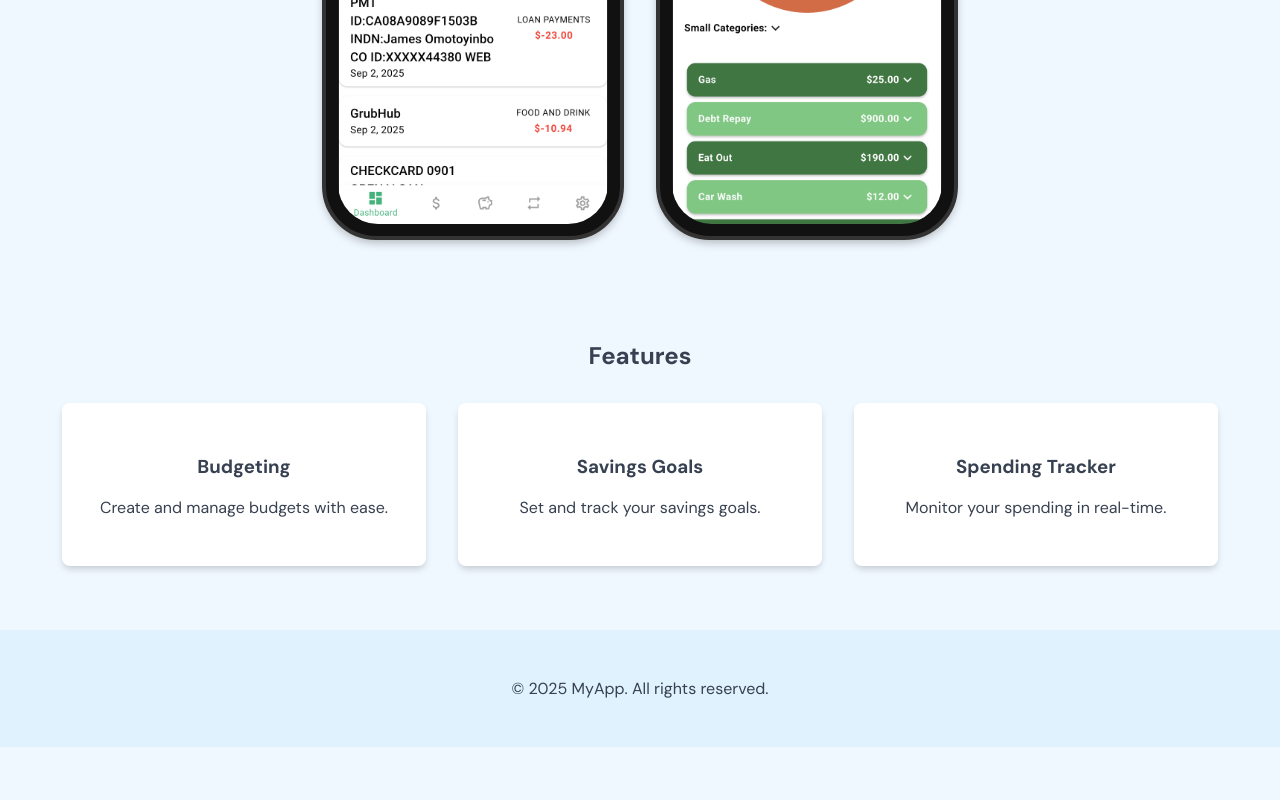
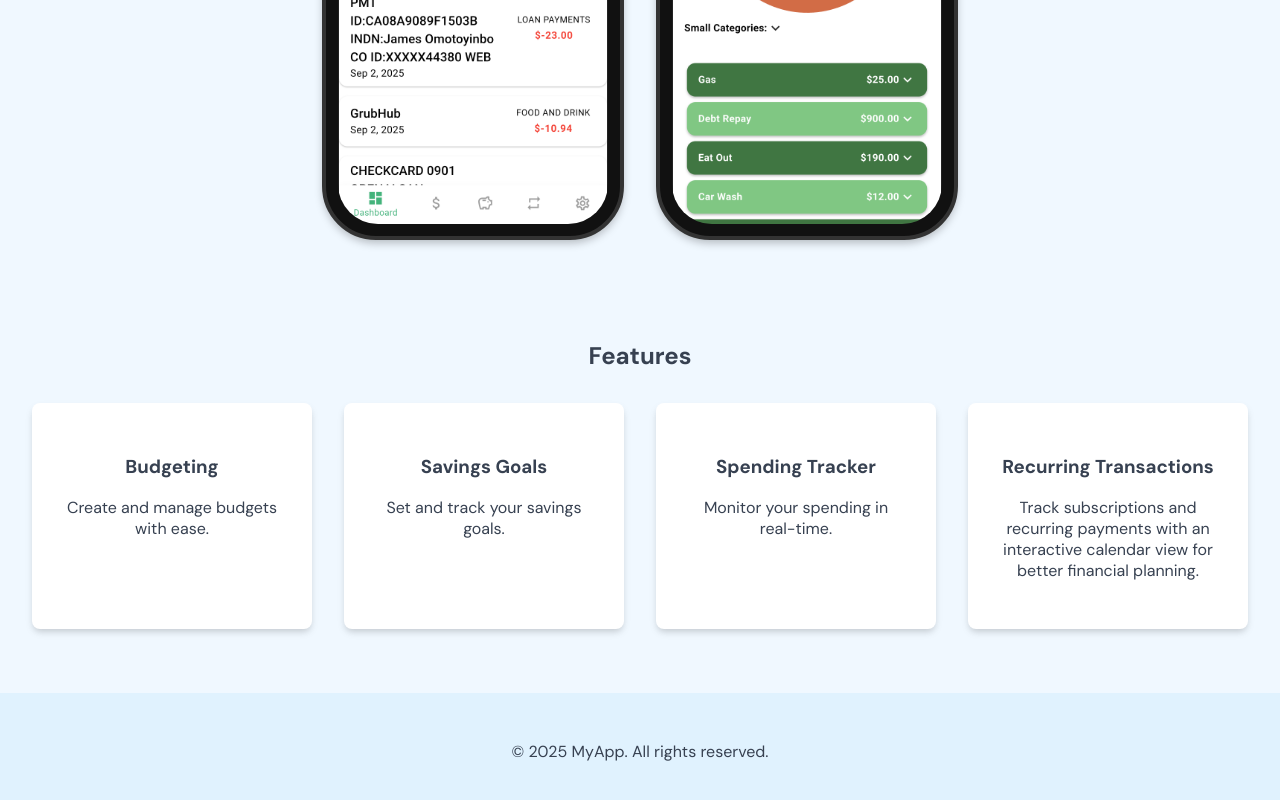
Before and after one commit to Dollarknight/DK_Website, a plain HTML site: page index.html in a window 1280 px wide. Shown: the part 705-1505 px from the top of the page. Before the commit the page ends 1452 px from the top, so only its background shows below. Drawn offline with Linux system fonts and the light colour scheme.

Commit message:
minor update

```diff
--- a/index.html
+++ b/index.html
@@ -51,6 +51,10 @@
                     <h3>Spending Tracker</h3>
                     <p>Monitor your spending in real-time.</p>
                 </div>
+                <div class="card">
+                    <h3>Recurring Transactions</h3>
+                    <p>Track subscriptions and recurring payments with an interactive calendar view for better financial planning.</p>
+                </div>
             </div>
         </section>
 
```
